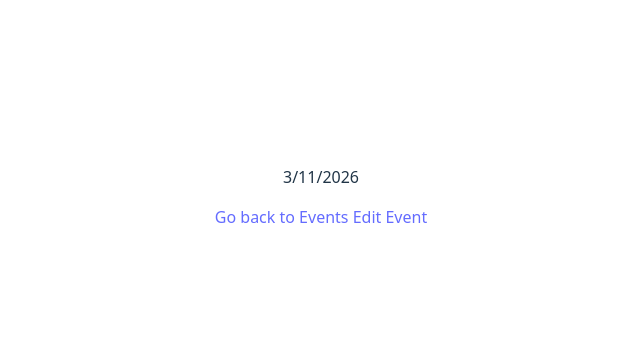
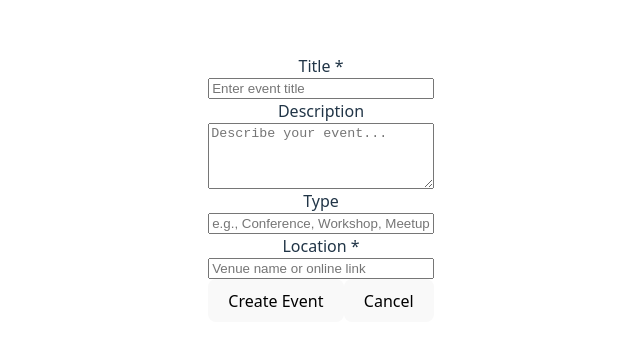
Before and after one commit to harshadak/events-crud, a React app in the folder frontend/: page /events/new-event-form in a window 1280 px wide. Shown: the part 212-558 px from the top of the page, without its empty margins (319-959 px from the left). Built offline with nearby package versions, Linux system fonts and the light colour scheme; no server answers; the HTML template or start-up script is replaced by a standard one.

Commit message:
Create new event functionality added

```diff
--- a/frontend/src/App.tsx
+++ b/frontend/src/App.tsx
@@ -13,6 +13,7 @@ function App() {
         <Route path="/events" element={<Events />} />
         <Route path="/events/:id" element={<EventCard />} />
         <Route path='/events/edit-form/:id' element={<EventForm />} />
+        <Route path='/events/new-event-form/' element={<EventForm />} />
       </Routes>
     </>
   );
--- a/frontend/src/EventCard.tsx
+++ b/frontend/src/EventCard.tsx
@@ -7,8 +7,7 @@ const EMPTY_EVENT: EventType = {
   title: "",
   description: "",
   type: "",
-  location: "",
-  date: new Date,
+  location: ""
 }; // Check if this is necessary or if we can just use null and handle it in the component
 
 function EventCard() {
@@ -39,7 +38,7 @@ function EventCard() {
                 <p>{event.description}</p>
                 <p>{event.type}</p>
                 <p>{event.location}</p>
-                <p>{event.date && new Date(event.date).toLocaleDateString()}</p>
+                {/* <p>{event.date && new Date(event.date).toLocaleDateString()}</p> */}
             </div>
             <Link to="/events" className="btn">Go back to Events</Link>
             <Link to={`/events/edit-form/${id}`}> Edit Event</Link>
--- a/frontend/src/EventForm.tsx
+++ b/frontend/src/EventForm.tsx
@@ -1,7 +1,7 @@
 import { useEffect, useState } from "react";
 import { useEventsContext } from "./hooks/EventHooks";
 import { useParams, useNavigate } from 'react-router-dom';
-import type { EventType, FormData } from "./types/EventType";
+import type { FormData } from "./types/EventType";
 
 function EventForm() {
     const { events, updateEvent } = useEventsContext();
@@ -33,23 +33,40 @@ function EventForm() {
         }
     }, [foundEvent, isEditing]);
 
+    const addEvent = async (formData: FormData) => {
+        try {
+            const response = await fetch(`http://localhost:3000/events/`, {
+                method: 'POST',
+                headers: {
+                    'Content-Type': 'application/json'
+                },
+                body: JSON.stringify(formData)
+            });
+
+            if (!response.ok) {
+                throw new Error(`Failed to create event. Status: ${response.status}`);
+            }
+
+            const data = await response.json();
+            return data;
+        } catch (error) {
+            console.error(`Error occurred while updating event: ${error}`);
+        }
+    };
+
     // Handle form submission
-    const handleSubmit = (e: React.FormEvent<HTMLFormElement>) => {
+    const handleSubmit = async (e: React.FormEvent<HTMLFormElement>) => {
         e.preventDefault();
-
-        if (isEditing && id) {
-            // Update existing event
-            updateEvent(parseInt(id), formData);
-            navigate(`/events/${id}`);
-        } else {
-            // Create new event
-            const newEvent: EventType = {
-                id: Date.now(),
-                ...formData,
-                date: new Date()
-            };
-            // addEvent(newEvent);
-            navigate('/events');
+        try {
+            if (isEditing && id) {
+                await updateEvent(parseInt(id), formData);
+                navigate(`/events/${id}`);
+            } else {
+                await addEvent(formData);
+                navigate('/events');
+            }
+        } catch (error) {
+            console.error('Unable to submit event form', error);
         }
     };
 
@@ -66,7 +83,7 @@ function EventForm() {
     return (
         <>
             <form onSubmit={handleSubmit} className="event-form">
-                <div style={{ display: 'grid'}}>
+                <div style={{ display: 'grid' }}>
                     <label htmlFor="title">Title *</label>
                     <input
                         type="text"
@@ -96,12 +113,13 @@ function EventForm() {
                         placeholder="e.g., Conference, Workshop, Meetup"
                     />
 
-                    <label htmlFor="location">Location</label>
+                    <label htmlFor="location">Location *</label>
                     <input
                         type="text"
                         id="location"
                         value={formData.location}
                         onChange={(e) => handleChange({ location: e.target.value })}
+                        required
                         placeholder="Venue name or online link"
                     />
                 </div>
--- a/frontend/src/Events.tsx
+++ b/frontend/src/Events.tsx
@@ -104,6 +104,9 @@ function Events() {
                 ))}
             </select>
 
+            {/* Add a new event */}
+            <Link to="/events/new-event-form">Add new event</Link>
+
             {filteredEvents.map(event => (
                 <div key={event.id} className='event-card'>
                     <Link to={`/events/${event.id}`}><h3>{event.title}</h3></Link>
--- a/frontend/src/types/EventType.ts
+++ b/frontend/src/types/EventType.ts
@@ -1,10 +1,9 @@
 export type EventType = {
-  id: number;
+  id?: number;
   title: string;
   description?: string;
   type?: string
   location: string;
-  date: Date;
 };
 
 export type FormData = {
```
Also changed, not shown: 2 other files (tests, documents, lock files or other folders).
